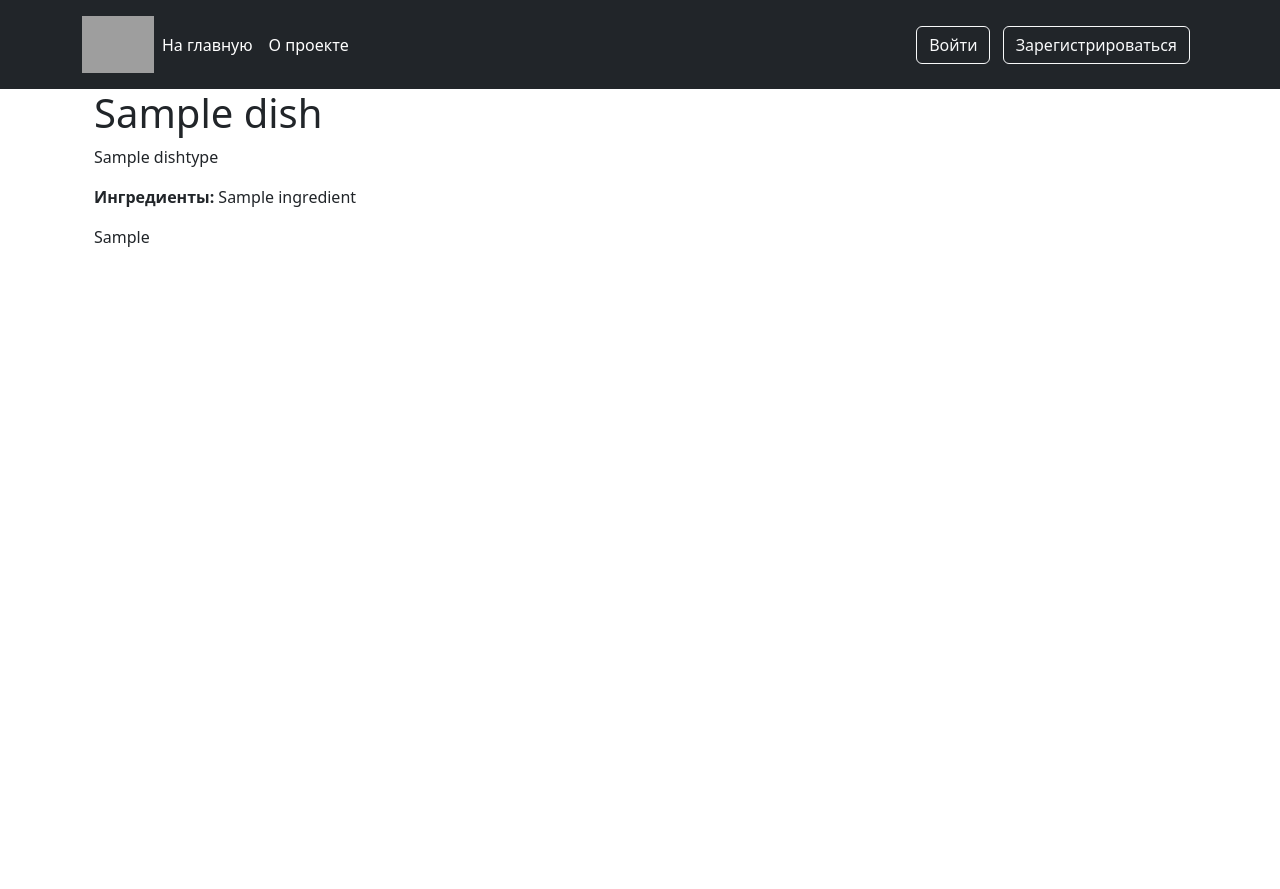
After one commit to ArtemHelloWorld/yandex_django_project, a Django app: page /dishes/1 in a window 1280 px wide. The commit adds this page. Run offline with Django 3.2, Linux system fonts and the light colour scheme; tables that the repository leaves empty hold one stand-in row (values such as "Sample post"); some libraries are stand-ins or nearby versions; grey boxes are pictures that could not be loaded.

Commit message:
add header; dishes view list; dish detail page;

```diff
--- a/project/dishes/forms.py
+++ b/project/dishes/forms.py
@@ -1,5 +1,6 @@
 import django.forms
-
+import django.contrib.admin.widgets
+import django.db.models
 import core.forms
 import dishes.models
 
--- a/project/dishes/models.py
+++ b/project/dishes/models.py
@@ -1,6 +1,7 @@
 import datetime
 
 import django.db.models
+import django.urls
 
 import core.models
 import users.models
@@ -115,9 +116,14 @@ class Dish(django.db.models.Model):
         auto_now=True, verbose_name='дата последнего изменения'
     )
 
+    def __str__(self):
+        return self.name
+
+    def get_absolute_url(self):
+        return django.urls.reverse(
+            'dishes:dish_detail', kwargs={'dish_pk': self.pk}
+        )
+
     class Meta:
         verbose_name = 'блюдо'
         verbose_name_plural = 'блюда'
-
-    def __str__(self):
-        return self.name
--- a/project/dishes/urls.py
+++ b/project/dishes/urls.py
@@ -6,6 +6,9 @@ app_name = 'dishes'
 
 urlpatterns = [
     django.urls.path(
-        'new', dishes.views.NewDishesView.as_view(), name='new_dishes'
+        'new', dishes.views.NewDishesView.as_view(), name='dish_new'
     ),
+    django.urls.path(
+        '<int:dish_pk>', dishes.views.DishDetailView.as_view(), name='dish_detail'
+    )
 ]
--- a/project/dishes/views.py
+++ b/project/dishes/views.py
@@ -3,13 +3,14 @@ import django.shortcuts
 import django.views.generic
 
 import dishes.forms
+import dishes.models
 
 
 class NewDishesView(
     django.contrib.auth.mixins.LoginRequiredMixin,
     django.views.generic.FormView,
 ):
-    template_name = 'dishes/new_dishes.html'
+    template_name = 'dishes/dish_new.html'
     form_class = dishes.forms.NewDishesForm
 
     def form_valid(self, form):
@@ -19,3 +20,9 @@ class NewDishesView(
         dish.save()
 
         return django.shortcuts.redirect('home:home')
+
+
+class DishDetailView(django.views.generic.DetailView):
+    queryset = dishes.models.Dish.objects.prefetch_related('ingredients').all()
+    pk_url_kwarg = 'dish_pk'
+    template_name = 'dishes/dish_detail.html'
--- a/project/templates/base.html
+++ b/project/templates/base.html
@@ -23,7 +23,7 @@
 
 <body class="mt-0">
 
-{% comment %}{% include "includes/header.html" %} {%endcomment %}
+{% include "includes/header.html" %}
 
 <main class="main">
   <div class="container content">
--- /dev/null
+++ b/project/templates/dishes/dish_detail.html
@@ -0,0 +1,24 @@
+{% extends 'base.html' %}
+{% load static %}
+{% load i18n %}
+{% load thumbnail %}
+
+{% block title %}{{ dish.name }}{% endblock %}
+
+{% block content %}
+
+<div class="container">
+  <div class="row">
+
+    <div class="col-md-6">
+      <h1>{{ dish.name }}</h1>
+      <p>{{ dish.type.name }}</p>
+      <p><strong>Ингредиенты: </strong>{% for ingredient in dish.ingredients.all %} {{ ingredient.ingredient.name  }} {% endfor %}</p>
+      <p>{{ dish.recipe|safe }}</p>
+    </div>
+  </div>
+
+
+</div>
+
+{% endblock %}
--- a/project/templates/includes/header.html
+++ b/project/templates/includes/header.html
@@ -1,99 +1,40 @@
-<link href="https://maxcdn.bootstrapcdn.com/font-awesome/4.7.0/css/font-awesome.min.css" rel="stylesheet">
-<header class="masthead">
-    <div class="container">
-        <div class="row align-items-center">
-            <div class="col-lg-7 py-5">
-                <h1 class="mb-4">Bootstrap themes, templates, and more to help you start your next project!</h1>
-                <h2 class="m-0">Start Bootstrap creates free, open source, MIT license, Bootstrap <a href="#">themes</a>, <a href="#">templates</a>, and <a href="#">code snippets</a> for you to use on any project, <a href="#">guides</a> to help you learn more about designing and developing with the Bootstrap framework, and premium Bootstrap products.</h2>
-            </div>
-            <div class="col-lg-5">
-                <div class="py-5 px-4 masthead-cards">
-                    <div class="d-flex">
-                        <a href="#" class="w-50 pr-3 pb-4">
-                            <div class="card border-0 border-bottom-red shadow-lg shadow-hover">
-                                <div class="card-body text-center">
-                                    <div class="text-center">
-                                        <i class="fa fa-pencil fa-4x my-2"></i>
-                                    </div>
-                                    Themes
-                                </div>
-                            </div>
-                        </a>
-                        <a href="#" class="w-50 pl-3 pb-4">
-                            <div class="card border-0 border-bottom-blue shadow-lg shadow-hover">
-                                <div class="card-body text-center">
-                                    <div class="text-center">
-                                        <i class="fa fa-th fa-4x my-2"></i>
-                                    </div>
-                                    Templates
-                                </div>
-                            </div>
-                        </a>
-                    </div>
-                    <div class="d-flex">
-                        <a href="#" class="w-50 pr-3">
-                            <div class="card border-0 border-bottom-yellow shadow-lg shadow-hover">
-                                <div class="card-body text-center">
-                                    <div class="text-center">
-                                        <i class="fa fa-4x fa-code my-2"></i>
-                                    </div>
-                                    Snippets
-                                </div>
-                            </div>
-                        </a>
-                        <a href="#" class="w-50 pl-3">
-                            <div class="card border-0 border-bottom-green shadow-lg shadow-hover">
-                                <div class="card-body text-center">
-                                    <div class="text-center">
-                                        <i class="fa fa-4x fa-list my-2"></i>
-                                    </div>
-                                    Guides
-                                </div>
-                            </div>
-                        </a>
-                    </div>
-                    <div class="shape"></div>
-                </div>
-            </div>
-        </div>
+{% load static %}
+{% load i18n %}
+
+<header class="p-3 text-bg-dark">
+
+  <div class="container">
+    <div class="d-flex flex-wrap align-items-center justify-content-center justify-content-lg-start">
+      <a href="{% url 'home:home' %}" class="d-flex align-items-center mb-2 mb-lg-0 text-white text-decoration-none">
+        <img src="{% get_media_prefix %}/logo/logo.svg" class="header-logo">
+      </a>
+
+      {% with request.resolver_match.view_name as view_name %}
+
+      <ul class="nav col-12 col-lg-auto me-lg-auto mb-2 justify-content-center mb-md-0">
+        <li><a href="{% url 'home:home' %}" class="nav-link px-2 {% if view_name == 'home:home' %} text-secondary {% else %} text-white {% endif %}">{% trans "На главную" %}</a></li>
+        <li><a href="" class="nav-link px-2 {% if view_name == 'about:description' %} text-secondary {% else %} text-white {% endif %}">{% trans "О проекте" %}</a></li>
+        {% if user.is_authenticated %}
+          <li><a href="{% url 'dishes:dish_new' %}" class="nav-link px-2 {% if view_name == 'dishes:dish_new' %} text-secondary {% else %} text-white {% endif %}">{% trans "Добавить блюдо" %}</a></li>
+        {% endif %}
+
+      </ul>
+      {% endwith %}
+
+      <div class="text-end">
+        {% if user.is_authenticated %}
+          {% if user.is_staff %}
+            <a href="{% url 'admin:index' %}" type="button" class="btn btn-outline-light me-2">{% trans "Панель администратора" %}</a>
+            <a href="" type="button" class="btn btn-outline-light me-2">{% trans "Пользователи" %}</a>
+          {% endif %}
+            <a href="{% url 'users:logout' %}" type="button" class="btn btn-outline-light me-2">{% trans "Выйти" %}</a>
+            <a href="" type="button" class="btn btn-outline-light me-2">{% trans "Мой профиль" %}</a>
+        {% else %}
+          <a href="{% url 'users:login' %}" type="button" class="btn btn-outline-light me-2">{% trans "Войти" %}</a>
+          <a href="{% url 'users:signup' %}" type="button" class="btn btn-outline-light me-2">{% trans "Зарегистрироваться" %}</a>
+
+        {% endif %}
+      </div>
     </div>
-    <svg style="pointer-events: none" class="wave" width="100%" height="50px" preserveAspectRatio="none" xmlns="http://www.w3.org/2000/svg" xmlns:xlink="http://www.w3.org/1999/xlink" viewBox="0 0 1920 75">
-        <defs>
-            <style>
-                .a {
-                    fill: none;
-                }
-
-                .b {
-                    clip-path: url(#a);
-                }
-
-                .c,
-                .d {
-                    fill: #f9f9fc;
-                }
-
-                .d {
-                    opacity: 0.5;
-                    isolation: isolate;
-                }
-            </style>
-            <clipPath id="a">
-                <rect class="a" width="1920" height="75"></rect>
-            </clipPath>
-        </defs>
-        <title>wave</title>
-        <g class="b">
-            <path class="c" d="M1963,327H-105V65A2647.49,2647.49,0,0,1,431,19c217.7,3.5,239.6,30.8,470,36,297.3,6.7,367.5-36.2,642-28a2511.41,2511.41,0,0,1,420,48"></path>
-        </g>
-        <g class="b">
-            <path class="d" d="M-127,404H1963V44c-140.1-28-343.3-46.7-566,22-75.5,23.3-118.5,45.9-162,64-48.6,20.2-404.7,128-784,0C355.2,97.7,341.6,78.3,235,50,86.6,10.6-41.8,6.9-127,10"></path>
-        </g>
-        <g class="b">
-            <path class="d" d="M1979,462-155,446V106C251.8,20.2,576.6,15.9,805,30c167.4,10.3,322.3,32.9,680,56,207,13.4,378,20.3,494,24"></path>
-        </g>
-        <g class="b">
-            <path class="d" d="M1998,484H-243V100c445.8,26.8,794.2-4.1,1035-39,141-20.4,231.1-40.1,378-45,349.6-11.6,636.7,73.8,828,150"></path>
-        </g>
-    </svg>
+  </div>
 </header>
```
Also changed, not shown: project/home/views.py (+6 -5 lines), project/templates/home/home.html (+5 -3 lines), project/templates/includes/dish_card.html (added, +16 -0 lines), project/templates/dishes/dish_new.html (renamed from project/templates/dishes/new_dishes.html).
